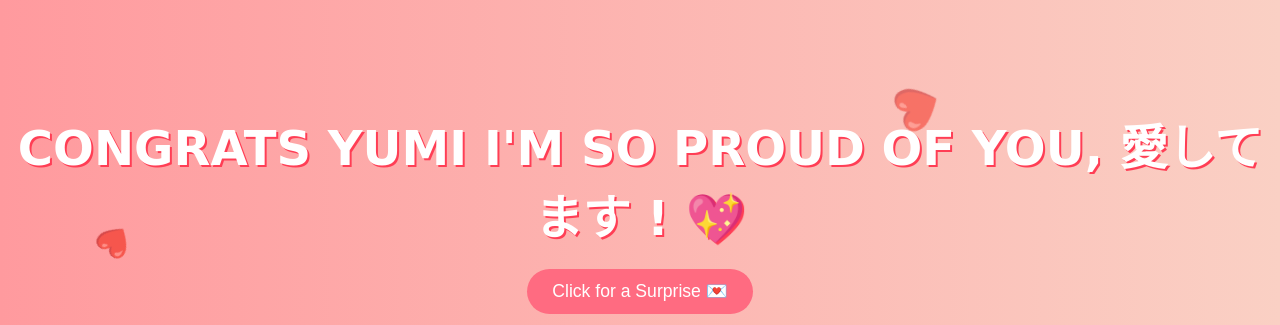
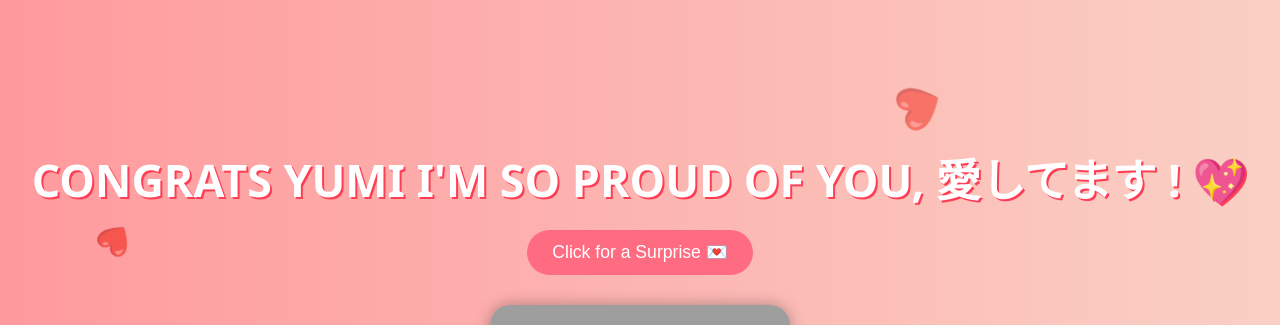
Before and after one commit to y4mberry/yumiisopretwy, a plain HTML site: page index.html in a window 1280 px wide. Shown: the top 325 px of the page. Drawn offline with Linux system fonts and the light colour scheme; grey boxes are pictures that could not be loaded.

Commit message:
Update index.html

```diff
--- a/index.html
+++ b/index.html
@@ -3,12 +3,12 @@
 <head>
   <meta charset="UTF-8" />
   <meta name="viewport" content="width=device-width, initial-scale=1.0"/>
-  <title>CONGRATS MY BABY YUMI💘</title>
+  <title>CONGRATS BABY YUMI! 💘</title>
   <style>
     body {
       margin: 0;
       background: linear-gradient(to right, #ff9a9e, #fad0c4);
-      font-family: 'Lora', cursive, Lora;
+      font-family: 'Segoe UI', 'Arial', sans-serif;
       display: flex;
       justify-content: center;
       align-items: center;
@@ -20,7 +20,7 @@
     }
 
     h1 {
-      font-size: 3em;
+      font-size: 2.8em;
       margin-bottom: 10px;
       text-shadow: 2px 2px #ff3e55;
     }
@@ -89,9 +89,9 @@
 
   <div class="message" id="messageBox">
     <p>WALA AKO MAILAGAY SA MESSAGE<br>
-     DESERVE MO NG KISS BUT HINDI AKO MALAPIT SAYO<br>
-     ETO NALANG MUNA SIGURO HAHAHAHA<br>
-     GALINGAN MO ULIT SA COLLEGE, PADAYON! 💘</p>
+    DESERVE MO NG KISS BUT HINDI AKO MALAPIT SAYO<br>
+    ETO NALANG MUNA SIGURO HAHAHAHA<br>
+    GALINGAN MO ULIT SA COLLEGE, PADAYON! 💘</p>
     <button onclick="toggleMessage()">Close</button>
   </div>
 
```
